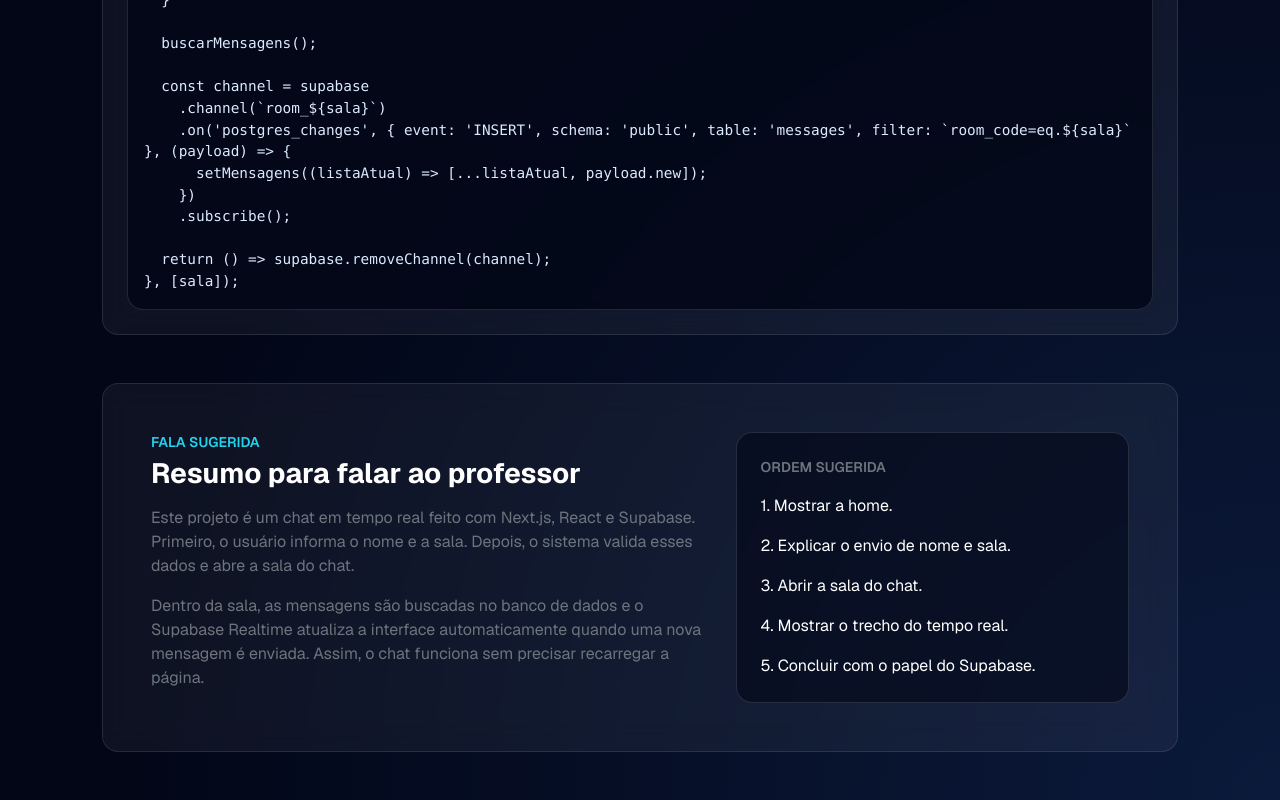
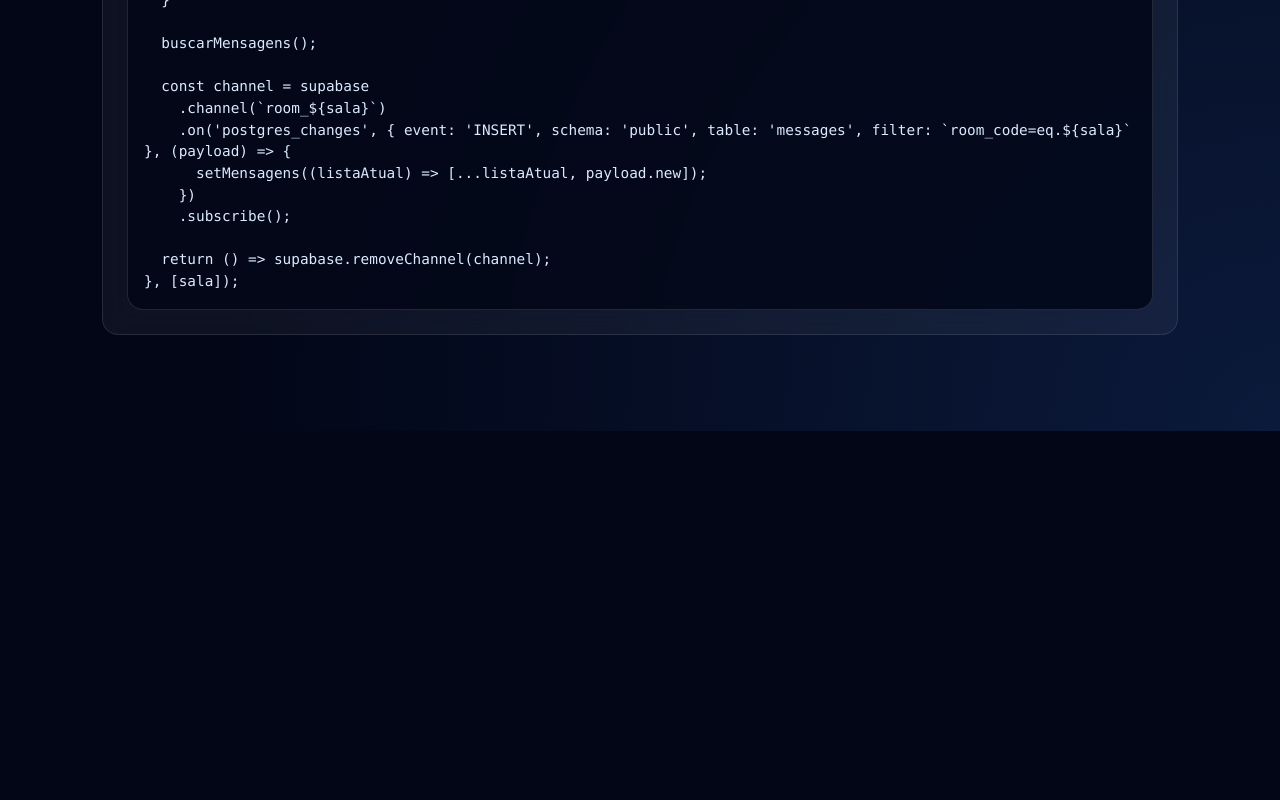
Before and after one commit to Tiagopbc/ChatOnline, a Next.js app: page /apresentacao in a window 1280 px wide. Shown: the part 2864-3664 px from the top of the page. After the commit the page ends 3295 px from the top, so only its background shows below. Built offline with nearby package versions, Linux system fonts and the light colour scheme.

Commit message:
refactor: remove presentation script section from presentation page

```diff
--- a/src/app/apresentacao/page.js
+++ b/src/app/apresentacao/page.js
@@ -265,43 +265,6 @@ export default function ApresentacaoPage() {
             ))}
           </div>
         </section>
-
-        <section className="glass-card rounded-4 p-4 p-md-5">
-          <div className="row g-4">
-            <div className="col-lg-7">
-              <p className="text-neon text-uppercase small fw-semibold mb-1">Fala sugerida</p>
-              <h2 className="h3 fw-bold mb-3">Resumo para falar ao professor</h2>
-              <p className="text-secondary mb-3">
-                Este projeto é um chat em tempo real feito com Next.js, React e Supabase. Primeiro, o
-                usuário informa o nome e a sala. Depois, o sistema valida esses dados e abre a sala do chat.
-              </p>
-              <p className="text-secondary mb-0">
-                Dentro da sala, as mensagens são buscadas no banco de dados e o Supabase Realtime atualiza a
-                interface automaticamente quando uma nova mensagem é enviada. Assim, o chat funciona sem precisar
-                recarregar a página.
-              </p>
-            </div>
-
-            <div className="col-lg-5">
-              <div
-                className="rounded-4 p-4 h-100"
-                style={{
-                  background: 'rgba(2, 6, 23, 0.55)',
-                  border: '1px solid rgba(255, 255, 255, 0.12)',
-                }}
-              >
-                <p className="small text-secondary text-uppercase fw-semibold mb-3">Ordem sugerida</p>
-                <div className="d-flex flex-column gap-3">
-                  <div>1. Mostrar a home.</div>
-                  <div>2. Explicar o envio de nome e sala.</div>
-                  <div>3. Abrir a sala do chat.</div>
-                  <div>4. Mostrar o trecho do tempo real.</div>
-                  <div>5. Concluir com o papel do Supabase.</div>
-                </div>
-              </div>
-            </div>
-          </div>
-        </section>
       </div>
     </main>
   );
```
